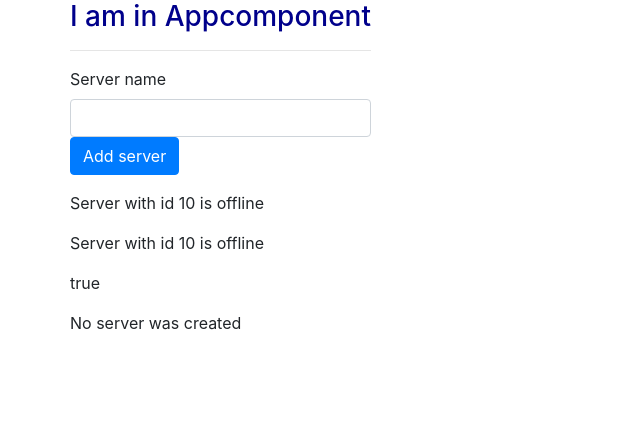
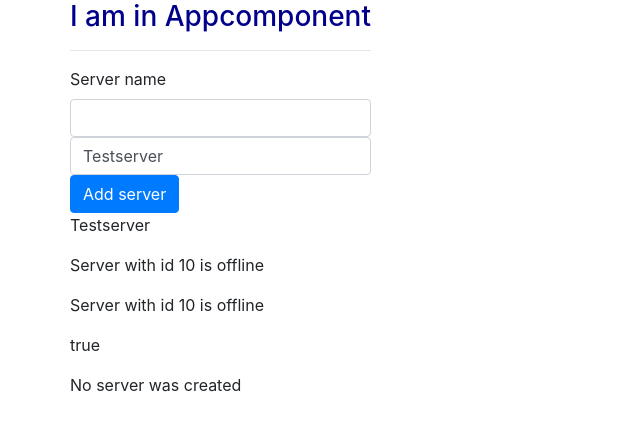
Before and after one commit to rohits2712/Angular, an Angular app: page / in a window 1280 px wide. Shown: the top 430 px of the page, without its empty margins (0-640 px from the left). Built offline with nearby package versions, Linux system fonts and the light colour scheme.

Commit message:
Two way data binding

```diff
--- a/src/app/servers/servers.component.html
+++ b/src/app/servers/servers.component.html
@@ -1,5 +1,8 @@
 <label>Server name</label>
 <input type="text" class="form-control" (input)= "onUpdateServerName($event)">
+<!-- using two way binding, will update the component field and will also update the value in the textbox if we change server name somewhere else -->
+<input type="text" class="form-control" [(ngModel)]="serverName">
+
 <button class = "btn btn-primary" [disabled]="!allowNewServer"
 (click)= "OnCreateServer()"  >Add server</button>
 <p>{{serverName}}</p>
--- a/src/app/servers/servers.component.ts
+++ b/src/app/servers/servers.component.ts
@@ -8,7 +8,7 @@ import { Component, OnInit } from '@angular/core';
 export class ServersComponent implements OnInit {
   allowNewServer = false;
   serverCreationStatus = 'No server was created';
-  serverName="";
+  serverName="Testserver";
   constructor() {
       setTimeout(() => {
         this.allowNewServer = true;
```
